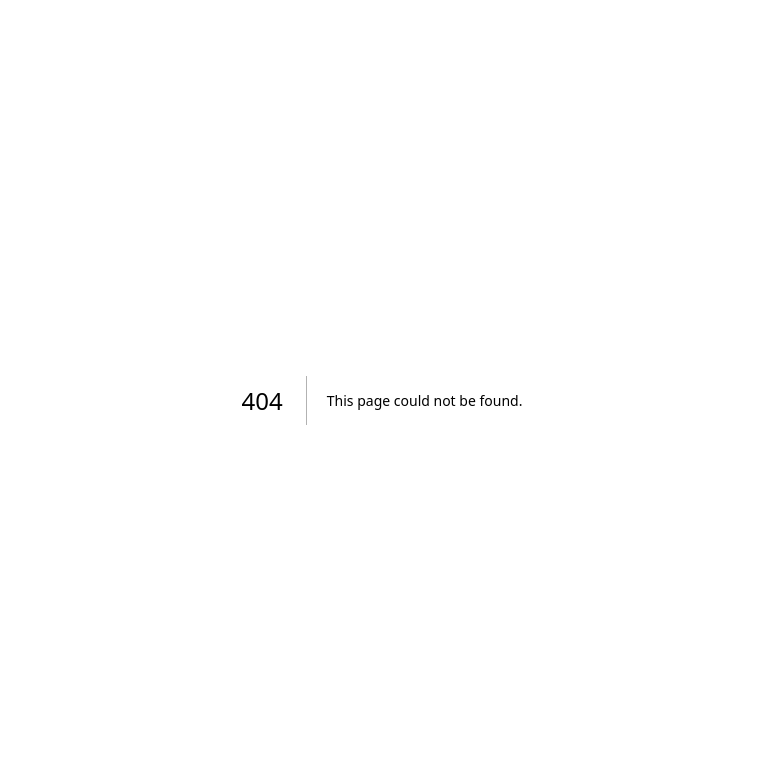
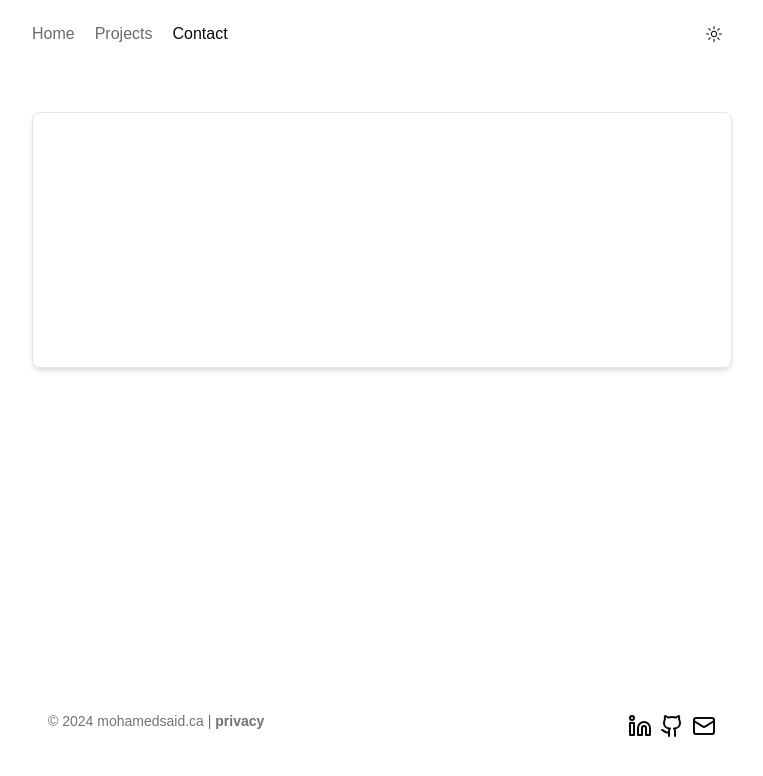
Before and after one commit to misaid/personal-websitev2, a Next.js app: page /contact in a window 1280 px wide. Before the commit this address had no page. Shown: the top 776 px of the page, without its empty margins (258-1021 px from the left). Built offline with nearby package versions, Linux system fonts and the light colour scheme.

Commit message:
feat: created a route for contact

```diff
--- /dev/null
+++ b/app/contact/page.tsx
@@ -0,0 +1,11 @@
+import React from "react";
+
+export default function Contact() {
+  return (
+    <div className="max-w-[740px] mx-auto justify-center">
+      <div className="mb-[300px] flex flex-col space-y-5 mx-5 mt-24 items-center justify-center ">
+        <div className=" h-64 items-center flex space-x-2 w-full p-4 shadow-md rounded-lg border"></div>
+      </div>
+    </div>
+  );
+}
--- a/app/layout.tsx
+++ b/app/layout.tsx
@@ -1,7 +1,9 @@
 import type { Metadata } from "next";
 import localFont from "next/font/local";
 import "./globals.css";
-import { ThemeProvider } from "../components/theme-provider";
+import { ThemeProvider } from "@/components/theme-provider";
+import Navbar from "@/components/Navbar";
+import Footer from "@/components/Footer";
 
 const geistSans = localFont({
   src: "./fonts/GeistVF.woff",
@@ -35,7 +37,9 @@ export default function RootLayout({
           enableSystem
           disableTransitionOnChange
         >
-          {children}
+          <Navbar />
+          <main className="pt-4">{children}</main>
+          <Footer />
         </ThemeProvider>
       </body>
     </html>
```
